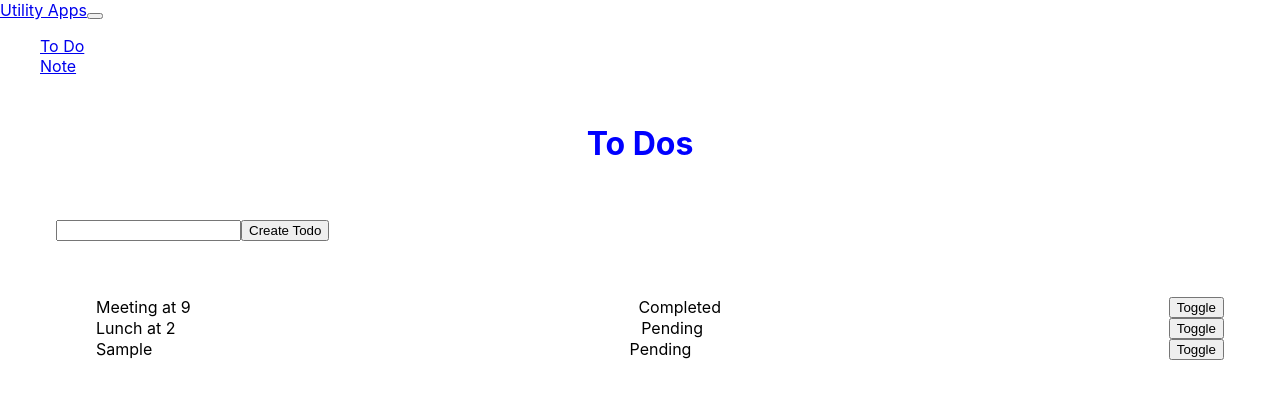
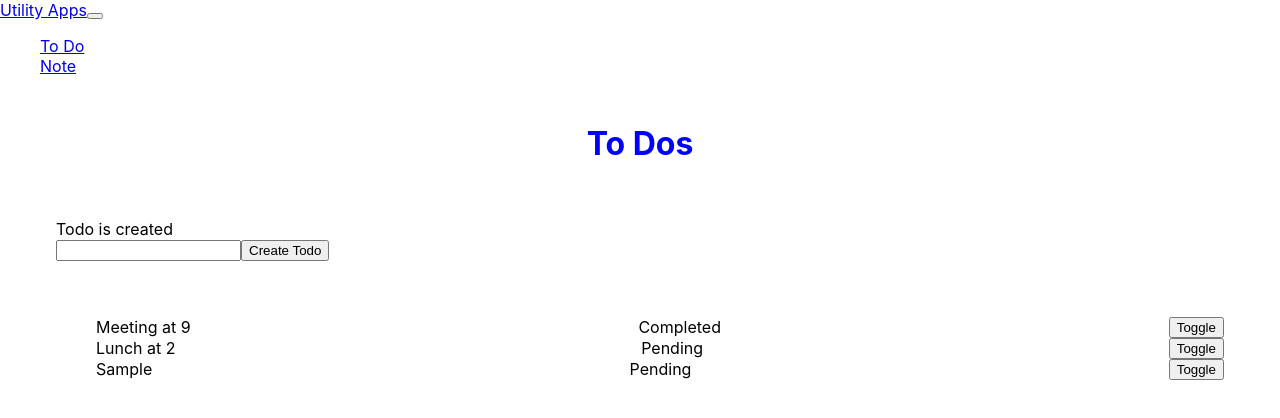
Before and after one commit to Ashish5692/todo_app, a React (Create React App) app: page /todo in a window 1280 px wide. Both pictures are taken after typing "Sample" into the empty fields and a click on the button "Create Todo". Shown: the top 418 px of the page. Built offline with nearby package versions, Linux system fonts and the light colour scheme.

Commit message:
using ExtraReducers  from reduxjs/toolkit

```diff
--- a/src/components/ToDoForm/ToDoForm.js
+++ b/src/components/ToDoForm/ToDoForm.js
@@ -1,8 +1,9 @@
 import { useState } from "react";
 import "./ToDoForm.css";
-import { useDispatch } from "react-redux"; // hook for accessing redux dispatch actions ,,no need of store //earlier in vanilla js we had used store.dispatch fn directly
+import { useDispatch ,useSelector} from "react-redux"; // hook for accessing redux dispatch actions ,,no need of store //earlier in vanilla js we had used store.dispatch fn directly
 //import {addTodo} from "../../redux/actions/todoActions";
 import { actions } from "../../redux/reducers/todoReducer";
+import { notificationSelector } from "../../redux/reducers/notificationReducer";
 
 //import styles from "./ToDoForm.module.css";
 
@@ -10,6 +11,7 @@
   const [todoText, setTodoText] = useState("");
   //call the dispatch
   const dispatch = useDispatch();
+  const message = useSelector(notificationSelector)
 
   const handleSubmit = (e) => {
     e.preventDefault();
@@ -21,6 +23,13 @@
 
   return (
     <div className="container">
+      {//if message is available then render alert notification
+        message &&
+        <div class="alert alert-success" role="alert">
+        {message}
+        </div>
+      }
+
 
     <form onSubmit={handleSubmit}>
       <input
--- /dev/null
+++ b/src/redux/reducers/notificationReducer.js
@@ -0,0 +1,26 @@
+import {createSlice} from '@reduxjs/toolkit'
+
+// create initial State that will be an object having message property
+const initialState ={
+    message:""     //no notification initially
+}
+
+//create Slice
+const notificationSlice = createSlice({
+    name: 'notification',
+    initialState,
+    reducers:{ },
+    //we want to do something when  add action of todo reducer is completed --for that we use extraReducers
+    //extraReducers is object refering to action which is from different Slice/reducer .On that action it is taking state and modifying its own state (message) which can be used by any component needed
+    extraReducers:{
+        "todo/add":(state, action)=>{
+            state.message= "Todo is created"; //when todo/add function is completed then it is going to modify the state of notification ..state of notification will be new message -todo is created
+        }
+    }
+});
+
+//exporting the extra reducer
+export const notificationReducer = notificationSlice.reducer;
+
+//selector---every selector gives us access to the state
+export const notificationSelector = (state) =>state.notificationReducer.message;
--- a/src/redux/store.js
+++ b/src/redux/store.js
@@ -6,6 +6,7 @@
 import {todoReducer} from "./reducers/todoReducer";
 import {noteReducer} from "./reducers/noteReducer";
 import { configureStore } from "@reduxjs/toolkit";
+import { notificationReducer } from "./reducers/notificationReducer";
 
 //using combine reducers
 //in this we have reducer map object we basically have keys and values where key will be  name of reducer and  then exact reducer you want to map with it
@@ -27,6 +28,8 @@
     //It can take multiple reducers insdie single Reducer object
     reducer:{
         todoReducer,
-        noteReducer
+        noteReducer,
+        notificationReducer
+
     }
 })
```
